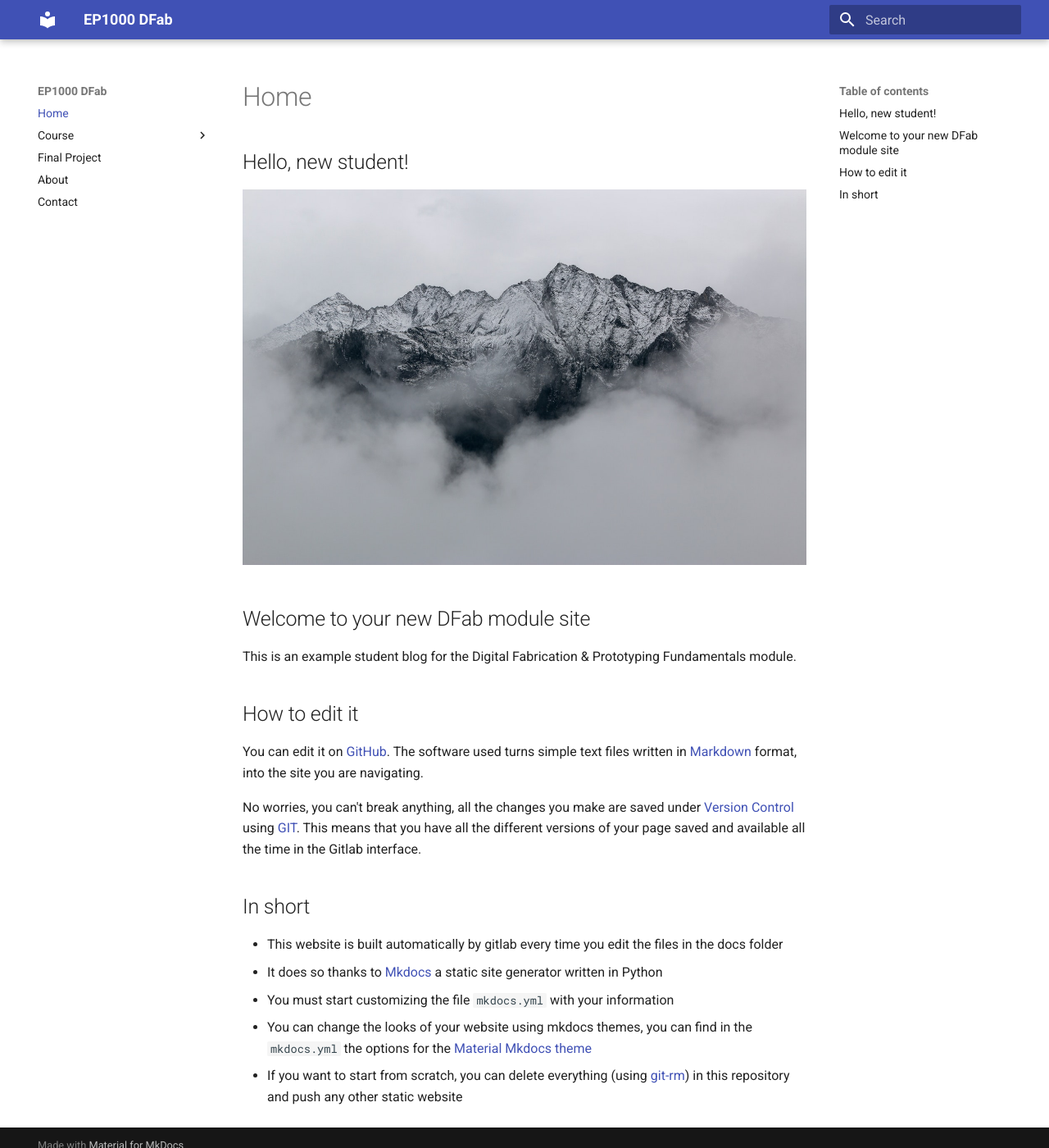
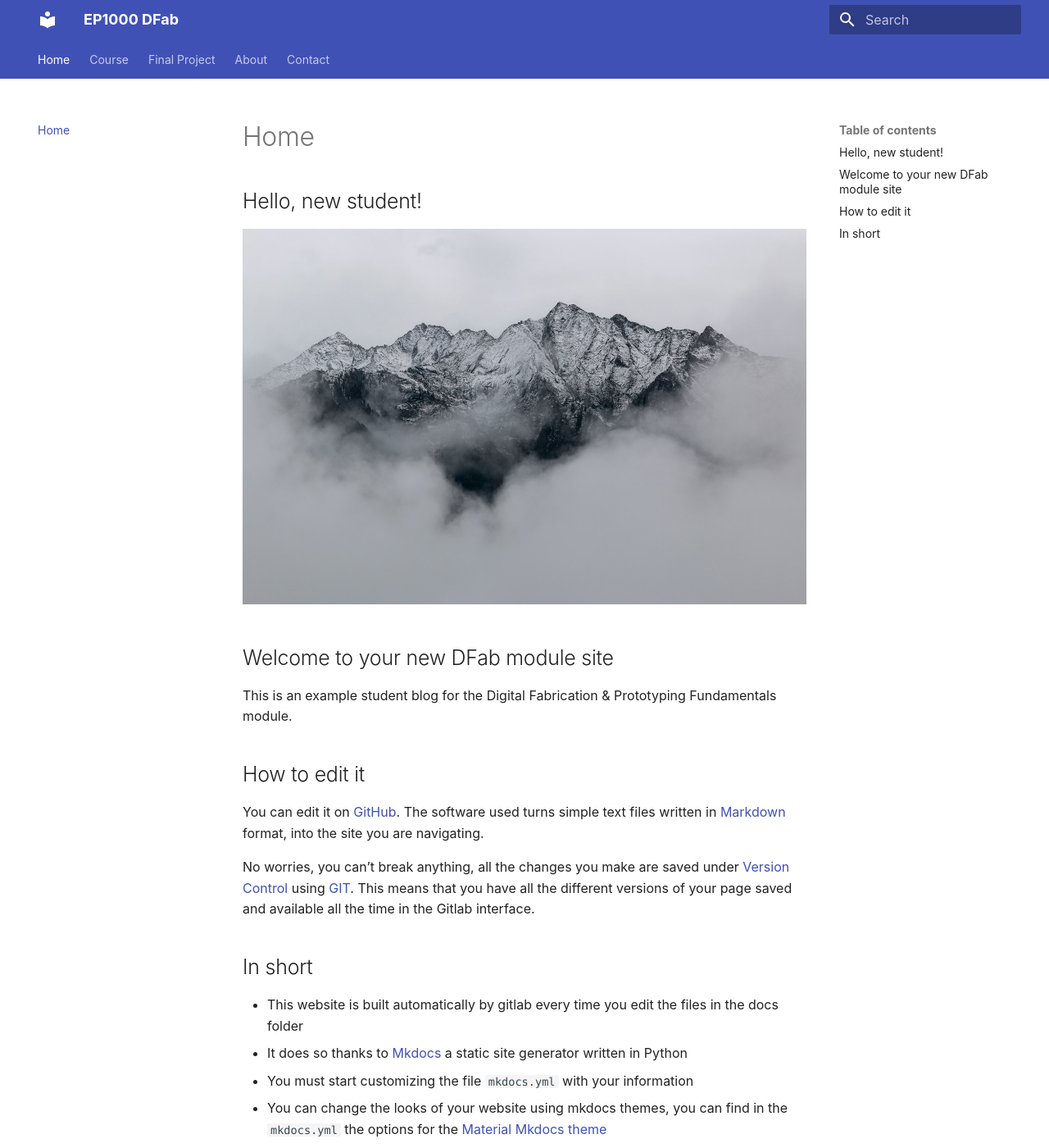
Before and after one commit to skeatz/Web-md, an MkDocs documentation site: the page built from docs/index.md, in a window 1280 px wide and 1400 px high. Shown: the whole window at 82% size. Built offline with MkDocs 1.6.1 and Material for MkDocs 9.7.7, drawn with Linux system fonts in a browser that asks for light colours.

Commit message:
updated mkdocs.yml

```diff
--- a/mkdocs.yml
+++ b/mkdocs.yml
@@ -1,6 +1,16 @@
 site_name: EP1000 DFab
-theme: material
-site_favicon: favicon.ico
+theme:
+  name: material
+  # see https://squidfunk.github.io/mkdocs-material/getting-started/#color-palette
+  palette:
+    primary: "deep"
+    accent: "indigo"
+  font:
+    false
+    # text: "Ubuntu"
+    # code: "Ubuntu Mono"
+  feature:
+    tabs: true
 nav:
   - Home: index.md
   - Course:
@@ -16,3 +26,11 @@ nav:
   - Contact: contact.md
 plugins:
   - search
+markdown_extensions:
+  - extra
+  - smarty
+  - admonition
+  - codehilite:
+      guess_lang: false
+  - toc:
+      permalink: true
```
